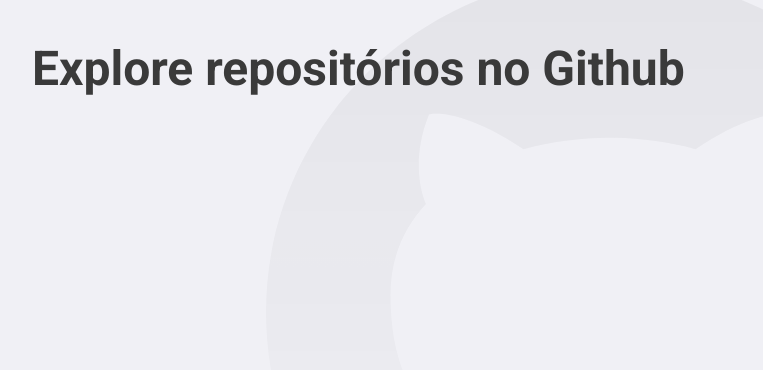
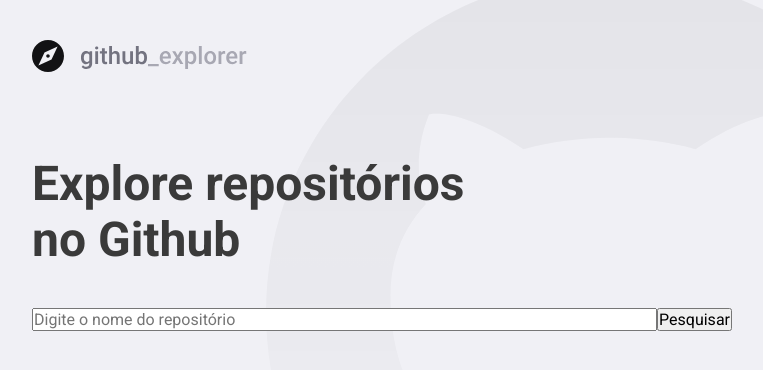
Before and after one commit to lacsousa/primeiro-projeto-react, a React (Create React App) app: page / in a window 1280 px wide. Shown: the top 370 px of the page, without its empty margins (148-911 px from the left). Built offline with nearby package versions, Linux system fonts and the light colour scheme.

Commit message:
Starting of Dashboard styling

```diff
--- a/src/pages/Dashboard/index.tsx
+++ b/src/pages/Dashboard/index.tsx
@@ -1,9 +1,22 @@
-import React from 'react';
+import React from "react";
 
-import { Title } from './styles';
+import logoImg from "../../assets/logo.svg";
+
+import { Title, Form } from "./styles";
 
 const Dashboard: React.FC = () => {
-    return <Title>Explore repositórios no Github</Title>
+    return (
+        <>
+            <img src={logoImg} alt="Github Explorer" />
+            <Title>Explore repositórios no Github</Title>
+
+
+            <Form>
+                <input placeholder="Digite o nome do repositório" />
+                <button type="submit">Pesquisar</button>
+            </Form>
+        </>
+    );
 };
 
 export default Dashboard;
--- a/src/pages/Dashboard/styles.ts
+++ b/src/pages/Dashboard/styles.ts
@@ -1,7 +1,22 @@
-import styled from 'styled-components';
+import styled from "styled-components";
 
 // Template Literals
 export const Title = styled.h1`
     font-size: 48px;
-    color: #3A3A3A;
+    color: #3a3a3a;
+    max-width: 450px;
+    line-height: 56px;
+
+    margin-top: 80px;
 `;
+
+export const Form = styled.form`
+    margin-top: 40px;
+    max-width: 700px;
+
+    display: flex;
+
+    input {
+        flex: 1;
+    }
+`;
```
Also changed, not shown: src/assets/logo.svg (added), src/resources/annotations.txt.
